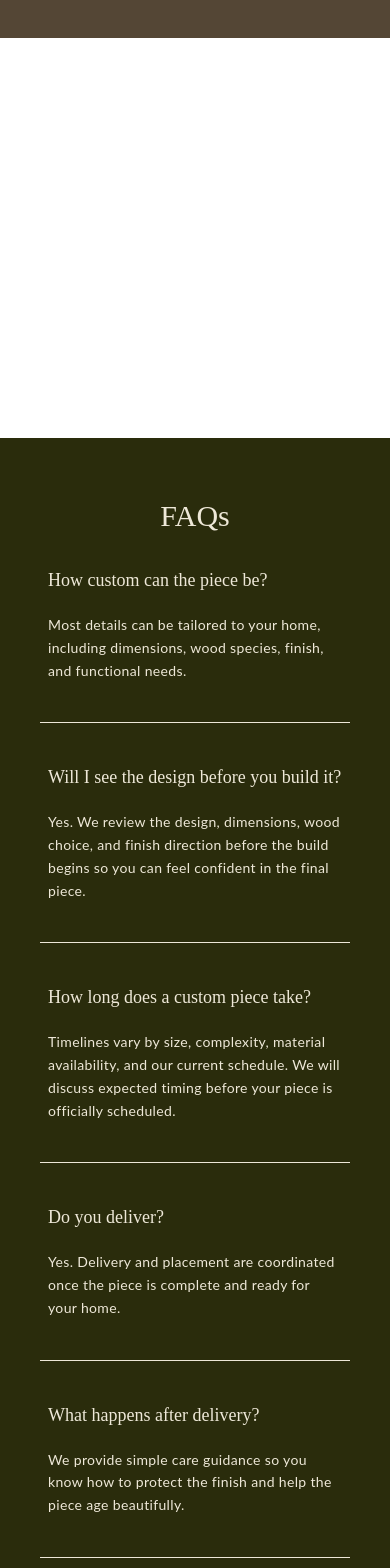
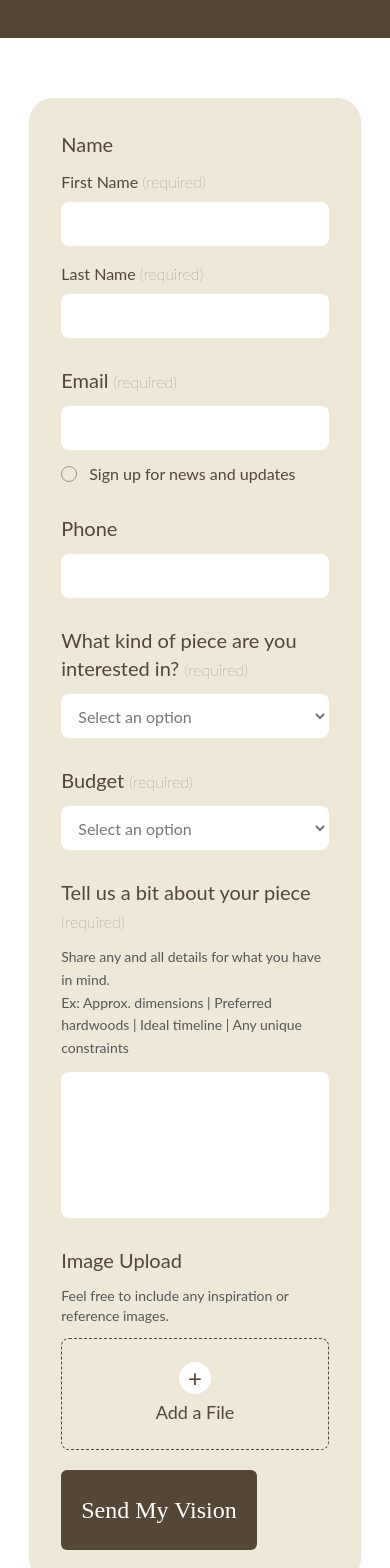
Before and after one commit to avalos-eduardo/woodlarks-nest, a React (Vite) app: page /custom-piece in a window 390 px wide. Shown: the part 380-1948 px from the top of the page. Built offline with nearby package versions, Linux system fonts and the light colour scheme.

Commit message:
implemented frontend starting point for contact page

```diff
--- /dev/null
+++ b/src/components/FAQ.jsx
@@ -0,0 +1,14 @@
+export default function FAQ({ header, paragraph }) {
+  return (
+    <>
+      <div className="flex justify-between text-offwhite flex-col lg:flex-row">
+        <h4 className="flex-1 font-playfair-display text-lg lg:text-2xl px-12 lg:pl-22 mb-5 lg:mb-0">
+          {header}
+        </h4>
+        <p className="flex-1 font-lato tracking-wide leading-relaxed text-[14px] lg:text-[16px] px-12 lg:pr-12">
+          {paragraph}
+        </p>
+      </div>
+    </>
+  );
+}
--- a/src/pages/CustomPiece.jsx
+++ b/src/pages/CustomPiece.jsx
@@ -1,19 +1,71 @@
-function FAQ({ header, paragraph }) {
-  return (
-    <>
-      <div className="flex justify-between text-offwhite flex-col lg:flex-row">
-        <h4 className="flex-1 font-playfair-display text-lg lg:text-2xl px-12 lg:pl-22 mb-5 lg:mb-0">
-          {header}
-        </h4>
-        <p className="flex-1 font-lato tracking-wide leading-relaxed text-[14px] lg:text-[16px] px-12 lg:pr-12">
-          {paragraph}
-        </p>
-      </div>
-    </>
-  );
-}
+import FAQ from "../components/FAQ";
+import { useState } from "react";
 
 export default function CustomPiece() {
+  const [files, setFiles] = useState([]);
+  const [fileError, setFileError] = useState("");
+
+  const MAX_FILES = 5;
+  const MAX_FILE_SIZE = 5 * 1024 * 1024; // 5 MB
+
+  const handleFileSelect = (e) => {
+    const selectedFiles = Array.from(e.target.files || []);
+
+    setFileError("");
+
+    if (!selectedFiles.length) {
+      return;
+    }
+
+    // Maximum number of attachments
+    if (files.length + selectedFiles.length > MAX_FILES) {
+      setFileError("You can upload a maximum of 5 images.");
+      e.target.value = "";
+      return;
+    }
+
+    const validFiles = [];
+
+    for (const file of selectedFiles) {
+      // Make sure it's an image
+      if (!file.type.startsWith("image/")) {
+        setFileError(`${file.name} is not a supported image file.`);
+        continue;
+      }
+
+      // Maximum file size
+      if (file.size > MAX_FILE_SIZE) {
+        setFileError(`${file.name} is too large. Images must be under 10 MB.`);
+        continue;
+      }
+
+      // Prevent duplicate files
+      const alreadyExists = files.some(
+        (existingFile) =>
+          existingFile.file.name === file.name &&
+          existingFile.file.size === file.size &&
+          existingFile.file.lastModified === file.lastModified,
+      );
+
+      if (alreadyExists) {
+        setFileError(`${file.name} has already been added.`);
+        continue;
+      }
+
+      validFiles.push({
+        file,
+        status: "ready",
+        error: null,
+      });
+    }
+
+    if (validFiles.length) {
+      setFiles((currentFiles) => [...currentFiles, ...validFiles]);
+    }
+
+    e.target.value = "";
+  };
+
   return (
     <>
       <section className="flex flex-col bg-[#544635] text-[#EDE8D8] justify-center items-center py-15 h-auto gap-6">
@@ -27,7 +79,193 @@ export default function CustomPiece() {
         </p>
       </section>
 
-      <section className="h-auto py-50"></section>
+      <section className="h-auto py-15 lg:py-20 grid place-items-center">
+        <form className="flex flex-col bg-offwhite rounded-3xl w-[85vw] md:w-[55vw] p-8 md:p-10 lg:p-12 font-lato text-wood-brown">
+          <p className="text-xl mb-3">Name</p>
+          <div className="flex flex-col md:flex-row gap-4">
+            <div className="flex flex-1 flex-col gap-2">
+              <label>
+                First Name <span className="font-thin">(required)</span>
+              </label>
+              <input
+                type="text"
+                className="bg-white rounded-lg h-11 px-3 outline-none border border-transparent focus:border-wood-brown"
+                required
+              />
+            </div>
+            <div className="flex flex-1 flex-col gap-2">
+              <label>
+                Last Name <span className="font-thin">(required)</span>
+              </label>
+              <input
+                type="text"
+                className="bg-white rounded-lg h-11 px-3 outline-none border border-transparent focus:border-wood-brown"
+                required
+              />
+            </div>
+          </div>
+
+          <label className="text-xl mt-7 mb-3">
+            Email <span className="text-base font-thin">(required)</span>
+          </label>
+          <input
+            type="email"
+            className="bg-white rounded-lg h-11 px-3 outline-none border border-transparent focus:border-wood-brown"
+            required
+          />
+          <label className="flex items-center cursor-pointer select-none mt-3">
+            <input
+              type="checkbox"
+              className="mr-3 appearance-none rounded-full h-4 w-4 border border-[#9b9585] bg-transparent cursor-pointer checked:bg-wood-brown"
+            />
+            <span>Sign up for news and updates</span>
+          </label>
+
+          <label className="text-xl mt-7 mb-3">Phone</label>
+          <input
+            type="tel"
+            className="bg-white rounded-lg h-11 px-3 outline-none border border-transparent focus:border-wood-brown"
+          />
+
+          <label className="text-xl mt-7 mb-3">
+            What kind of piece are you interested in?{" "}
+            <span className="text-base font-thin">(required)</span>
+          </label>
+          <select
+            className="bg-white rounded-lg h-11 px-3 text-[#777] outline-none border border-transparent focus:border-wood-brown cursor-pointer"
+            required
+            defaultValue=""
+          >
+            <option value="" disabled>
+              Select an option
+            </option>
+            <option value="dining-table">Dining Table</option>
+            <option value="coffee-table">Coffee Table</option>
+            <option value="console-table">End/Accent Table</option>
+            <option value="cabinet">Console Table</option>
+            <option value="other">Other</option>
+          </select>
+
+          <label className="text-xl mt-7 mb-3">
+            Budget <span className="text-base font-thin">(required)</span>
+          </label>
+          <select
+            className="bg-white rounded-lg h-11 px-3 text-[#777] outline-none border border-transparent focus:border-wood-brown cursor-pointer"
+            required
+            defaultValue=""
+          >
+            <option value="" disabled>
+              Select an option
+            </option>
+            <option value="2000-5000">$2,000 – $5,000</option>
+            <option value="5000-8000">$5,000 – $8,000</option>
+            <option value="8000-12000">$8,000 - $12,000</option>
+            <option value="12000-plus">$12,000+</option>
+            <option value="unsure">Not sure yet, let's discuss</option>
+          </select>
+
+          <label className="text-xl mt-7 mb-3">
+            Tell us a bit about your piece{" "}
+            <span className="text-base font-thin">(required)</span>
+          </label>
+          <p className="text-sm md:text-base leading-relaxed text-[#555] mb-3">
+            Share any and all details for what you have in mind.
+            <br />
+            Ex: Approx. dimensions | Preferred hardwoods | Ideal timeline | Any
+            unique constraints
+          </p>
+          <textarea
+            rows="5"
+            className="bg-white rounded-lg p-3 resize-none outline-none border border-transparent focus:border-wood-brown"
+            required
+          />
+
+          <label className="text-xl mt-7 mb-3">Image Upload</label>
+          {fileError && (
+            <div className="flex items-center gap-4 bg-[#D7282F] text-white rounded-2xl px-5 py-3 mb-5">
+              <span className="flex items-center justify-center shrink-0 border-2 border-white rounded-full w-7 h-7 font-bold text-lg">
+                !
+              </span>
+
+              <span className="text-base md:text-lg">{fileError}</span>
+            </div>
+          )}
+          <p className="text-sm md:text-base text-[#555] mb-3">
+            Feel free to include any inspiration or reference images.
+          </p>
+          <label className="relative flex flex-col items-center justify-center h-28 rounded-lg border border-dashed border-wood-brown cursor-pointer hover:bg-white/30 transition-colors">
+            <input
+              type="file"
+              accept="image/*"
+              multiple
+              className="absolute inset-0 opacity-0 cursor-pointer"
+              onChange={handleFileSelect}
+            />
+            <span className="flex items-center justify-center bg-white rounded-full w-8 h-8 text-2xl leading-none mb-1">
+              +
+            </span>
+            <span className="text-lg">Add a File</span>
+          </label>
+
+          {files.length > 0 && (
+            <div className="flex flex-col gap-2 mt-3">
+              {files.map((item, index) => (
+                <div
+                  key={`${item.file.name}-${item.file.lastModified}-${index}`}
+                  className="flex items-center justify-between bg-white rounded-lg px-4 py-3"
+                >
+                  <span className="text-lg truncate mr-4">
+                    {item.file.name}
+                  </span>
+
+                  {item.status === "uploading" && (
+                    <span className="shrink-0 text-lg">UPLOADING...</span>
+                  )}
+
+                  {item.status === "ready" && (
+                    <button
+                      type="button"
+                      onClick={() => {
+                        setFiles((currentFiles) =>
+                          currentFiles.filter(
+                            (_, fileIndex) => fileIndex !== index,
+                          ),
+                        );
+                      }}
+                      className="shrink-0 text-lg hover:opacity-60 transition-opacity cursor-pointer"
+                    >
+                      <span className="text-red-800">REMOVE</span>
+                    </button>
+                  )}
+
+                  {item.status === "error" && (
+                    <button
+                      type="button"
+                      onClick={() => {
+                        setFiles((currentFiles) =>
+                          currentFiles.filter(
+                            (_, fileIndex) => fileIndex !== index,
+                          ),
+                        );
+                      }}
+                      className="shrink-0 text-lg hover:opacity-60 transition-opacity cursor-pointer"
+                    >
+                      <span className="text-red-800">REMOVE</span>
+                    </button>
+                  )}
+                </div>
+              ))}
+            </div>
+          )}
+
+          <button
+            type="submit"
+            className="self-start mt-5 bg-wood-brown text-white font-playfair-display text-2xl px-5 py-6 rounded-md hover:opacity-90 transition-opacity cursor-pointer"
+          >
+            Send My Vision
+          </button>
+        </form>
+      </section>
 
       <section className="flex flex-col bg-[#2A2C0C] justify-center py-15 h-auto">
         <h3 className="text-3xl lg:text-4xl font-playfair-display text-center text-offwhite mb-8">
```
